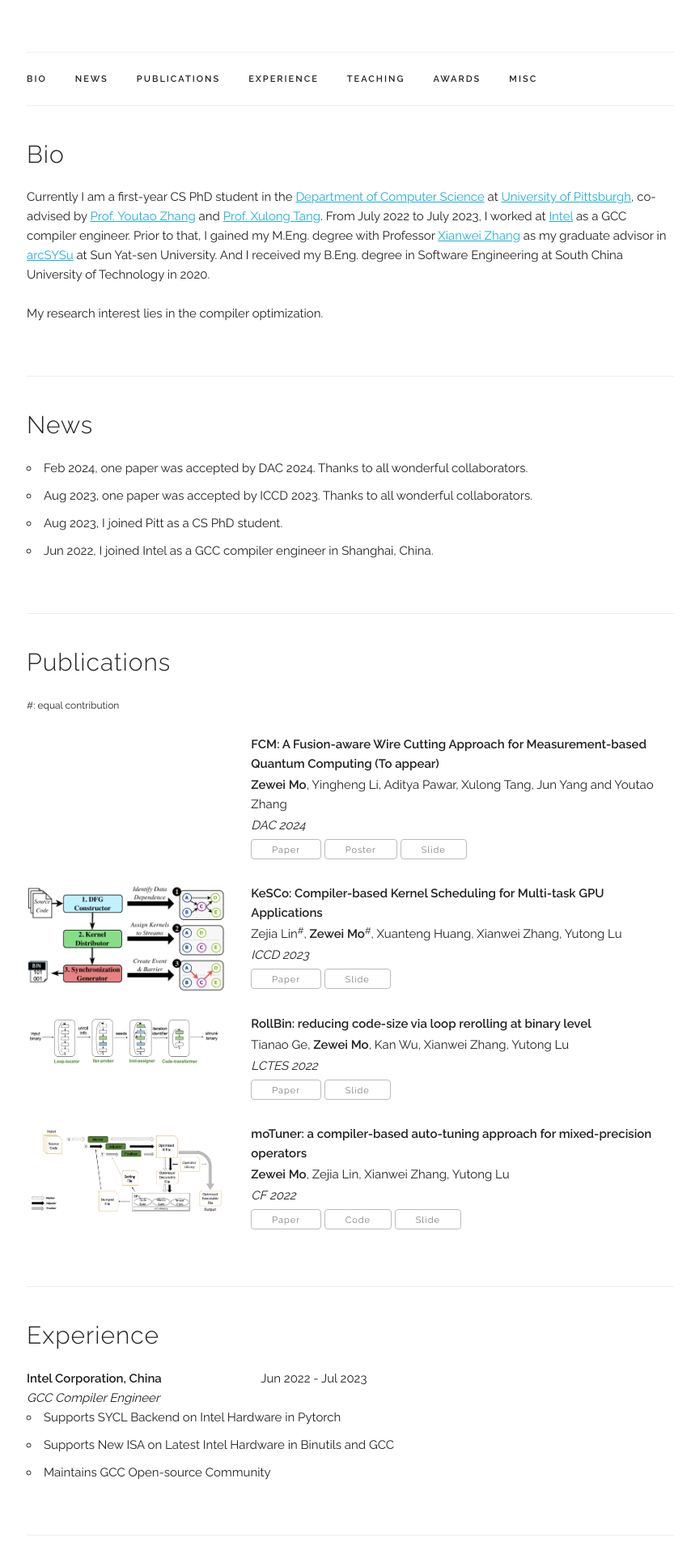
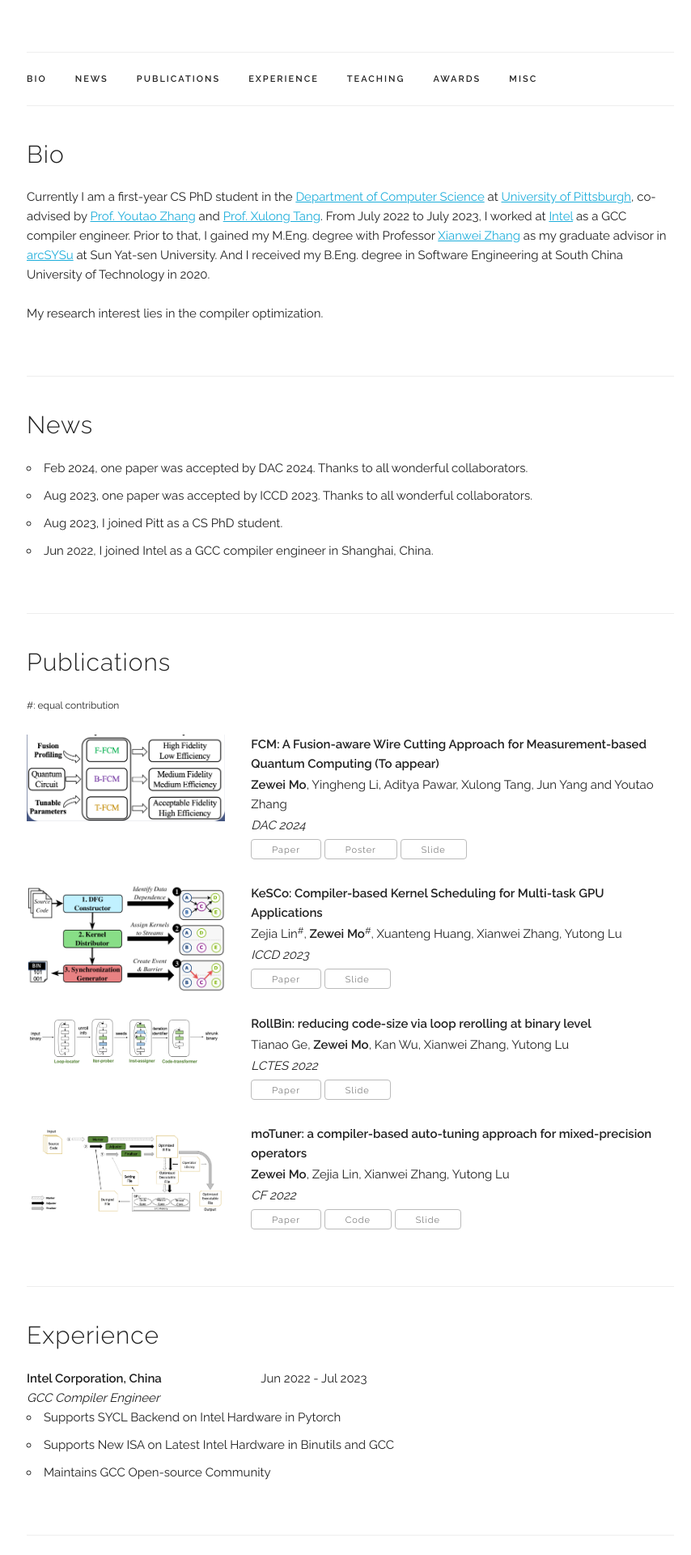
Before and after one commit to RbCaVi/mozewei.github.io, a Jekyll site: the page built from index.html, in a window 1280 px wide. Shown: the part 327-2247 px from the top of the page at 81% size, without its empty margins (207-1061 px from the left). Built offline with Jekyll 4.4.1, drawn with Linux system fonts in a browser that asks for light colours.

Commit message:
Add link to fcm poster and figure

```diff
--- a/_data/publications.yaml
+++ b/_data/publications.yaml
@@ -4,9 +4,9 @@
     authors: "<b>Zewei Mo</b>, Yingheng Li, Aditya Pawar, Xulong Tang, Jun Yang and Youtao Zhang"
     venue: "DAC 2024"
     paper_pdf: "assets/publications/fcm_dac24.pdf"
-    poster: "https://mozewei.github.io/index.html#publications"
+    poster: "assets/talk/fcm_pqi24_poster.pdf"
     slide: "https://mozewei.github.io/index.html#publications"
-    image: "assets/figure/blank.png"
+    image: "assets/figure/fcm_pub_fig.png"
 
   - title: "KeSCo: Compiler-based Kernel Scheduling for Multi-task GPU Applications"
     authors: "Zejia Lin<sup>#</sup>, <b>Zewei Mo</b><sup>#</sup>, Xuanteng Huang, Xianwei Zhang, Yutong Lu"
```
